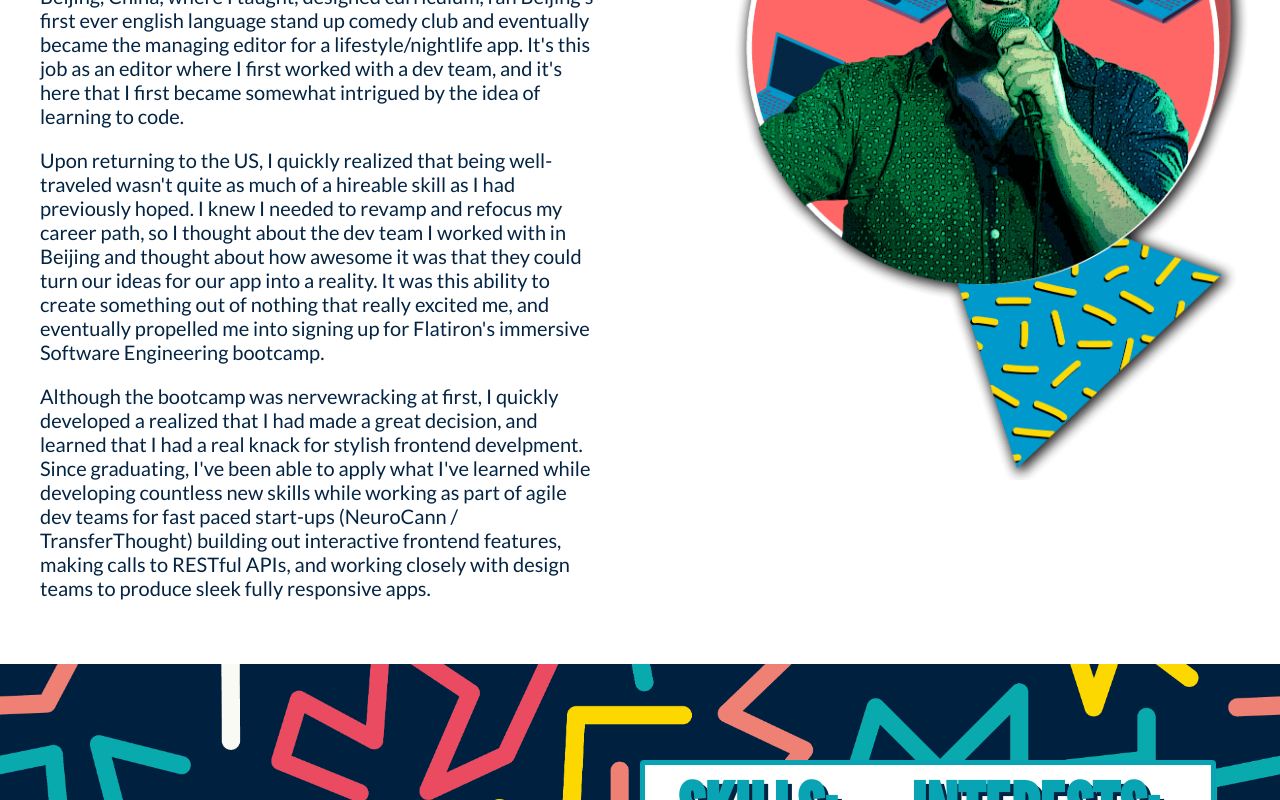
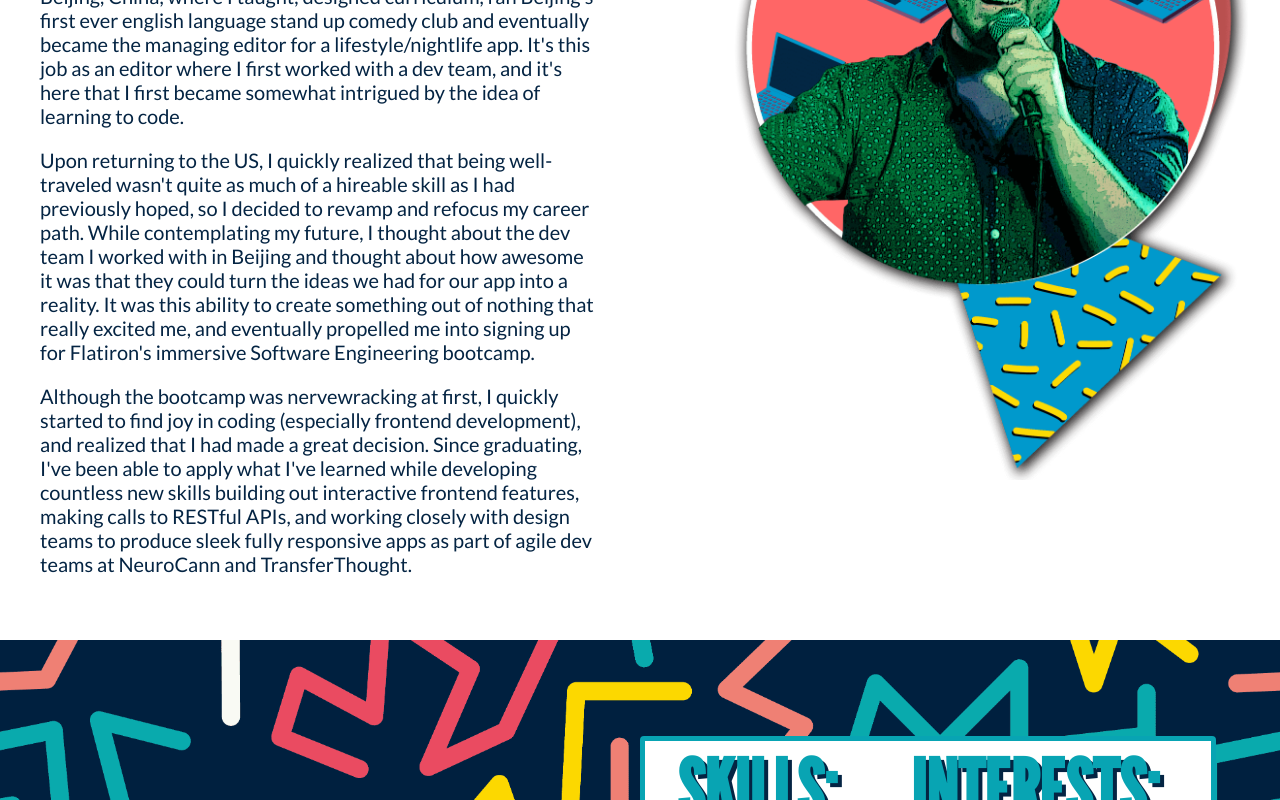
Before and after one commit to dfert1987/Portfolio, a React (Create React App) app: page /about in a window 1280 px wide. Shown: the part 725-1525 px from the top of the page. Built offline with nearby package versions, Linux system fonts and the light colour scheme.

Commit message:
about touch up

```diff
--- a/src/Pages/About/About.js
+++ b/src/Pages/About/About.js
@@ -52,25 +52,25 @@ const About = () => {
                 <p className='about-body'>
                   Upon returning to the US, I quickly realized that being
                   well-traveled wasn't quite as much of a hireable skill as I
-                  had previously hoped. I knew I needed to revamp and refocus my
-                  career path, so I thought about the dev team I worked with in
-                  Beijing and thought about how awesome it was that they could
-                  turn our ideas for our app into a reality. It was this ability
-                  to create something out of nothing that really excited me, and
-                  eventually propelled me into signing up for Flatiron's
-                  immersive Software Engineering bootcamp.
+                  had previously hoped, so I decided to revamp and refocus my
+                  career path. While contemplating my future, I thought about
+                  the dev team I worked with in Beijing and thought about how
+                  awesome it was that they could turn the ideas we had for our
+                  app into a reality. It was this ability to create something
+                  out of nothing that really excited me, and eventually
+                  propelled me into signing up for Flatiron's immersive Software
+                  Engineering bootcamp.
                 </p>
                 <p className='about-body'>
                   Although the bootcamp was nervewracking at first, I quickly
-                  developed a realized that I had made a great decision, and
-                  learned that I had a real knack for stylish frontend
-                  develpment. Since graduating, I've been able to apply what
-                  I've learned while developing countless new skills while
-                  working as part of agile dev teams for fast paced start-ups
-                  (NeuroCann / TransferThought) building out interactive
+                  started to find joy in coding (especially frontend
+                  development), and realized that I had made a great decision.
+                  Since graduating, I've been able to apply what I've learned
+                  while developing countless new skills building out interactive
                   frontend features, making calls to RESTful APIs, and working
                   closely with design teams to produce sleek fully responsive
-                  apps.
+                  apps as part of agile dev teams at NeuroCann and
+                  TransferThought.
                 </p>
               </div>
               <div className='graphic-container'>
```
